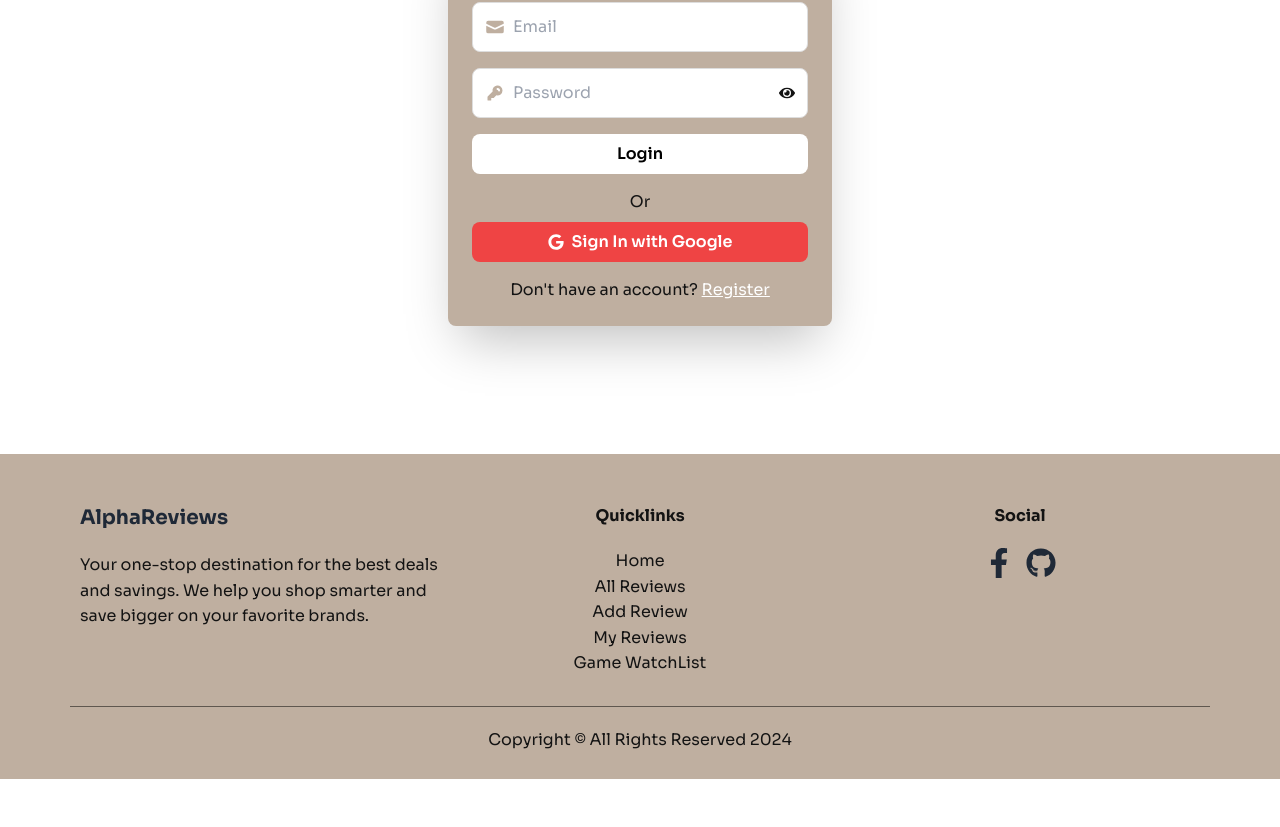
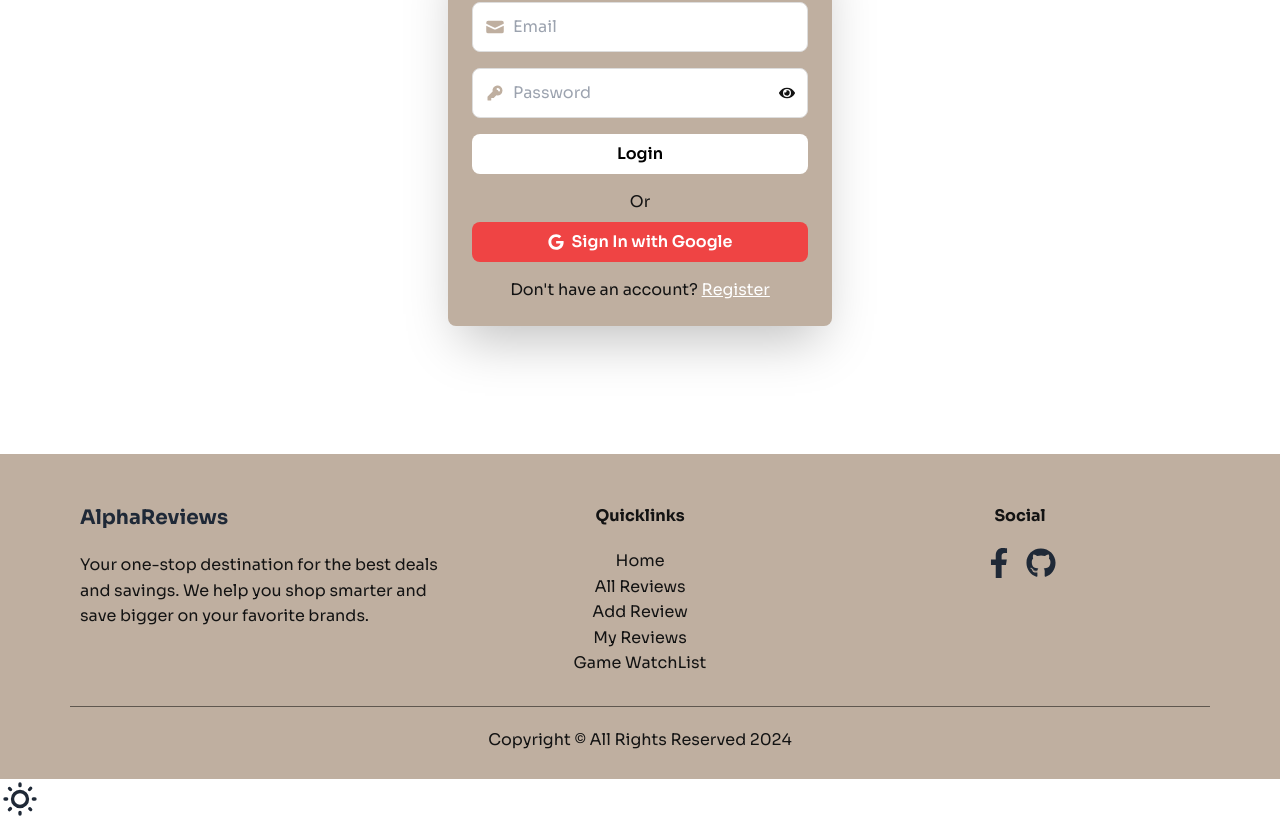
Before and after one commit to YTNahid/hero-assignemnt-10-client, a React (Vite) app: page /login in a window 1280 px wide. Shown: the part 282-1109 px from the top of the page. Before the commit the page ends 1061 px from the top, so only its background shows below. Built offline with nearby package versions, Linux system fonts and the light colour scheme; no server answers.

Commit message:
fixed error on reload

```diff
--- a/src/App.jsx
+++ b/src/App.jsx
@@ -1,7 +1,8 @@
-import './App.css';
-import { Outlet } from 'react-router-dom';
-import Header from './Components/Header/Header';
-import Footer from './Components/Footer/Footer';
+import "./App.css";
+import { Outlet } from "react-router-dom";
+import Header from "./Components/Header/Header";
+import Footer from "./Components/Footer/Footer";
+import ThemeToggle from "./Components/ThemeToggle/ThemeToggle";
 
 function App() {
   return (
@@ -11,6 +12,7 @@ function App() {
         <Outlet></Outlet>
       </main>
       <Footer></Footer>
+      <ThemeToggle></ThemeToggle>
     </>
   );
 }
--- a/src/Components/Header/Header.jsx
+++ b/src/Components/Header/Header.jsx
@@ -1,11 +1,11 @@
-import { useContext } from 'react';
-import { Link, NavLink, useNavigate } from 'react-router-dom';
-import { AuthContext } from '../../Context/AuthContext';
-import userPlaceholder from '../../assets/user-placeholder.png';
-import { CiLogout } from 'react-icons/ci';
-import './header.css';
-import { toast } from 'react-toastify';
-import { Tooltip } from 'react-tooltip';
+import { useContext } from "react";
+import { Link, NavLink, useNavigate } from "react-router-dom";
+import { AuthContext } from "../../Context/AuthContext";
+import userPlaceholder from "../../assets/user-placeholder.png";
+import { CiLogout } from "react-icons/ci";
+import "./header.css";
+import { toast } from "react-toastify";
+import { Tooltip } from "react-tooltip";
 
 const Header = () => {
   const { user, userSignOut } = useContext(AuthContext);
@@ -14,13 +14,13 @@ const Header = () => {
   // console.log('🚀 ~ AddReview ~ user:', user);
 
   const handleSignOut = () => {
-    if (!confirm('Are you sure you want to sign out?')) {
+    if (!confirm("Are you sure you want to sign out?")) {
       return;
     }
     userSignOut()
       .then(() => {
-        toast.success('Successfully Signed Out!');
-        navigate('/');
+        toast.success("Successfully Signed Out!");
+        navigate("/");
       })
       .catch((error) => {
         const errorCode = error.code;
@@ -35,44 +35,64 @@ const Header = () => {
   const navLinks = (
     <>
       <li>
-        <NavLink to={'/'}>Home</NavLink>
+        <NavLink to={"/"}>Home</NavLink>
       </li>
       <li>
-        <NavLink to={'/reviews'}>All Reviews</NavLink>
+        <NavLink to={"/reviews"}>All Reviews</NavLink>
       </li>
       {user ? (
         <>
           <li>
-            <NavLink to={'/addReview'}>Add Review</NavLink>
+            <NavLink to={"/addReview"}>Add Review</NavLink>
           </li>
           <li>
-            <NavLink to={'/myReviews'}>My Reviews</NavLink>
+            <NavLink to={"/myReviews"}>My Reviews</NavLink>
           </li>
           <li>
-            <NavLink to={'/myWatchlist'}>Game WatchList</NavLink>
+            <NavLink to={"/myWatchlist"}>Game WatchList</NavLink>
           </li>
         </>
       ) : (
-        ''
+        ""
       )}
     </>
   );
 
   return (
-    <header className={`section sticky top-0 shadow-md bg-primary-color z-50 gap-0 py-2`}>
+    <header
+      className={`section sticky top-0 shadow-md bg-primary-color z-50 gap-0 py-2`}
+    >
       <div className="row exclude navbar">
         <div className="navbar-start">
           <div className="dropdown">
-            <div tabIndex={0} role="button" className="btn btn-ghost lg:hidden pl-0">
-              <svg xmlns="http://www.w3.org/2000/svg" className="h-5 w-5" fill="none" viewBox="0 0 24 24" stroke="currentColor">
-                <path strokeLinecap="round" strokeLinejoin="round" strokeWidth="2" d="M4 6h16M4 12h8m-8 6h16" />
+            <div
+              tabIndex={0}
+              role="button"
+              className="btn btn-ghost lg:hidden pl-0"
+            >
+              <svg
+                xmlns="http://www.w3.org/2000/svg"
+                className="h-5 w-5"
+                fill="none"
+                viewBox="0 0 24 24"
+                stroke="currentColor"
+              >
+                <path
+                  strokeLinecap="round"
+                  strokeLinejoin="round"
+                  strokeWidth="2"
+                  d="M4 6h16M4 12h8m-8 6h16"
+                />
               </svg>
             </div>
-            <ul tabIndex={0} className="menu menu-sm dropdown-content bg-primary-color rounded-box z-[1] mt-3 w-52 p-2 shadow">
+            <ul
+              tabIndex={0}
+              className="menu menu-sm dropdown-content bg-primary-color rounded-box z-[1] mt-3 w-52 p-2 shadow"
+            >
               {navLinks}
             </ul>
           </div>
-          <Link to={'/'} className="text-black font-bold text-xl pl-0">
+          <Link to={"/"} className="text-black font-bold text-xl pl-0">
             AlphaReviews
           </Link>
         </div>
@@ -83,25 +103,36 @@ const Header = () => {
           {user ? (
             <div className="flex items-center gap-2">
               <img
-                src={user.photoURL ? user.photoURL : userPlaceholder}
+                src={user?.photoURL ? user.photoURL : userPlaceholder}
                 alt="img"
                 className="h-6 w-6 rounded-full sm:h-8 sm:w-8"
                 data-tooltip-id="displayName"
                 data-tooltip-content={user.displayName}
               />
               <Tooltip id="displayName"></Tooltip>
-              <button onClick={handleSignOut} className="text-2xl font-bold" data-tooltip-id="logoutTip" data-tooltip-content="Logout">
+              <button
+                onClick={handleSignOut}
+                className="text-2xl font-bold"
+                data-tooltip-id="logoutTip"
+                data-tooltip-content="Logout"
+              >
                 <CiLogout />
               </button>
               <Tooltip id="logoutTip"></Tooltip>
             </div>
           ) : (
             <div className="text-black">
-              <Link to={'/login'} className="text text-black font-medium hover:underline">
+              <Link
+                to={"/login"}
+                className="text text-black font-medium hover:underline"
+              >
                 Login
               </Link>
               <span className="px-1 text-black"> / </span>
-              <Link to={'/register'} className="text text-black font-medium hover:underline">
+              <Link
+                to={"/register"}
+                className="text text-black font-medium hover:underline"
+              >
                 Register
               </Link>
             </div>
--- a/src/Components/Home/HighestRatedGames.jsx
+++ b/src/Components/Home/HighestRatedGames.jsx
@@ -18,7 +18,7 @@ const HighestRatedGames = () => {
             {reviews.map((review) => {
               const { _id, coverImage, title, rating, genre, name } = review;
               return (
-                <div key={_id} className="bg-white shadow-md rounded-lg overflow-hidden hover:shadow-lg transition-shadow border border-[#dddddd]">
+                <div key={_id} className="bg-white shadow-md rounded-lg overflow-hidden hover:shadow-lg transition-shadow border bordr-[#dddddd]">
                   <img src={coverImage} alt={title} className="w-full h-48 object-cover" />
                   <div className="p-4">
                     <h3 className="text-l font-semibold text-gray-900 mb-1">{title}</h3>
--- /dev/null
+++ b/src/Components/ThemeToggle/ThemeToggle.jsx
@@ -0,0 +1,53 @@
+// components/ThemeToggle.jsx
+import { useState, useEffect } from "react";
+
+export default function ThemeToggle() {
+  const [isDark, setIsDark] = useState(false);
+
+  useEffect(() => {
+    // Check if the dark class is already on the html element when the component mounts
+    setIsDark(document.documentElement.classList.contains("dark"));
+  }, []);
+
+  const toggleTheme = () => {
+    if (isDark) {
+      document.documentElement.classList.remove("dark");
+      localStorage.setItem("theme", "light");
+      setIsDark(false);
+    } else {
+      document.documentElement.classList.add("dark");
+      localStorage.setItem("theme", "dark");
+      setIsDark(true);
+    }
+  };
+
+  return (
+    <label className="swap swap-rotate">
+      {/* this hidden checkbox controls the state */}
+      <input
+        type="checkbox"
+        className="theme-controller"
+        value="synthwave"
+        onClick={toggleTheme}
+      />
+
+      {/* sun icon */}
+      <svg
+        className="swap-off h-10 w-10 fill-current"
+        xmlns="http://www.w3.org/2000/svg"
+        viewBox="0 0 24 24"
+      >
+        <path d="M5.64,17l-.71.71a1,1,0,0,0,0,1.41,1,1,0,0,0,1.41,0l.71-.71A1,1,0,0,0,5.64,17ZM5,12a1,1,0,0,0-1-1H3a1,1,0,0,0,0,2H4A1,1,0,0,0,5,12Zm7-7a1,1,0,0,0,1-1V3a1,1,0,0,0-2,0V4A1,1,0,0,0,12,5ZM5.64,7.05a1,1,0,0,0,.7.29,1,1,0,0,0,.71-.29,1,1,0,0,0,0-1.41l-.71-.71A1,1,0,0,0,4.93,6.34Zm12,.29a1,1,0,0,0,.7-.29l.71-.71a1,1,0,1,0-1.41-1.41L17,5.64a1,1,0,0,0,0,1.41A1,1,0,0,0,17.66,7.34ZM21,11H20a1,1,0,0,0,0,2h1a1,1,0,0,0,0-2Zm-9,8a1,1,0,0,0-1,1v1a1,1,0,0,0,2,0V20A1,1,0,0,0,12,19ZM18.36,17A1,1,0,0,0,17,18.36l.71.71a1,1,0,0,0,1.41,0,1,1,0,0,0,0-1.41ZM12,6.5A5.5,5.5,0,1,0,17.5,12,5.51,5.51,0,0,0,12,6.5Zm0,9A3.5,3.5,0,1,1,15.5,12,3.5,3.5,0,0,1,12,15.5Z" />
+      </svg>
+
+      {/* moon icon */}
+      <svg
+        className="swap-on h-10 w-10 fill-current"
+        xmlns="http://www.w3.org/2000/svg"
+        viewBox="0 0 24 24"
+      >
+        <path d="M21.64,13a1,1,0,0,0-1.05-.14,8.05,8.05,0,0,1-3.37.73A8.15,8.15,0,0,1,9.08,5.49a8.59,8.59,0,0,1,.25-2A1,1,0,0,0,8,2.36,10.14,10.14,0,1,0,22,14.05,1,1,0,0,0,21.64,13Zm-9.5,6.69A8.14,8.14,0,0,1,7.08,5.22v.27A10.15,10.15,0,0,0,17.22,15.63a9.79,9.79,0,0,0,2.1-.22A8.11,8.11,0,0,1,12.14,19.73Z" />
+      </svg>
+    </label>
+  );
+}
```
Also changed, not shown: src/ProtectedRoutes/ProtectedRoutes.jsx (+5 -5 lines).
